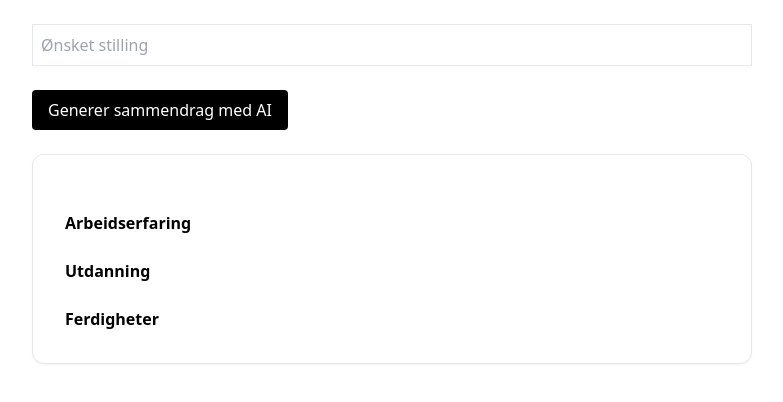
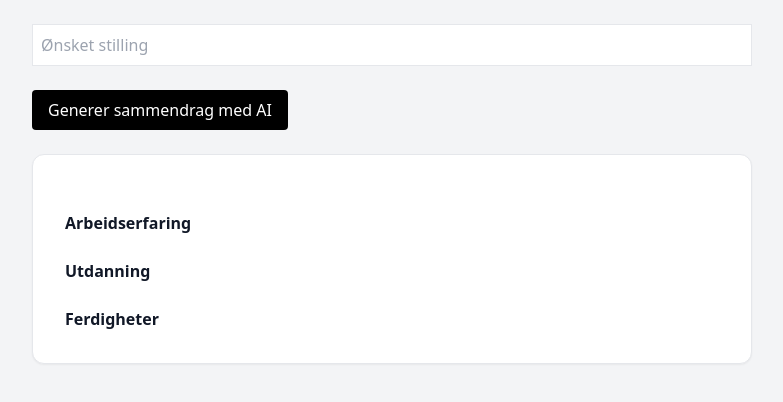
Before and after one commit to cosmicencounters5-png/cv-proffen, a Next.js app: page /cv in a window 1280 px wide. Shown: the top 402 px of the page, without its empty margins (248-1031 px from the left). Built offline with nearby package versions, Linux system fonts and the light colour scheme.

Commit message:
Update layout.tsx

```diff
--- a/app/layout.tsx
+++ b/app/layout.tsx
@@ -1,18 +1,13 @@
-import "./globals.css";
-
-export const metadata = {
-  title: "CV-Proffen",
-  description: "Profesjonelle CV-er og jobbsøknader",
-};
+import "./globals.css"
 
 export default function RootLayout({
   children,
 }: {
-  children: React.ReactNode;
+  children: React.ReactNode
 }) {
   return (
     <html lang="no">
-      <body>{children}</body>
+      <body className="bg-gray-100 text-gray-900">{children}</body>
     </html>
-  );
+  )
 }
```
